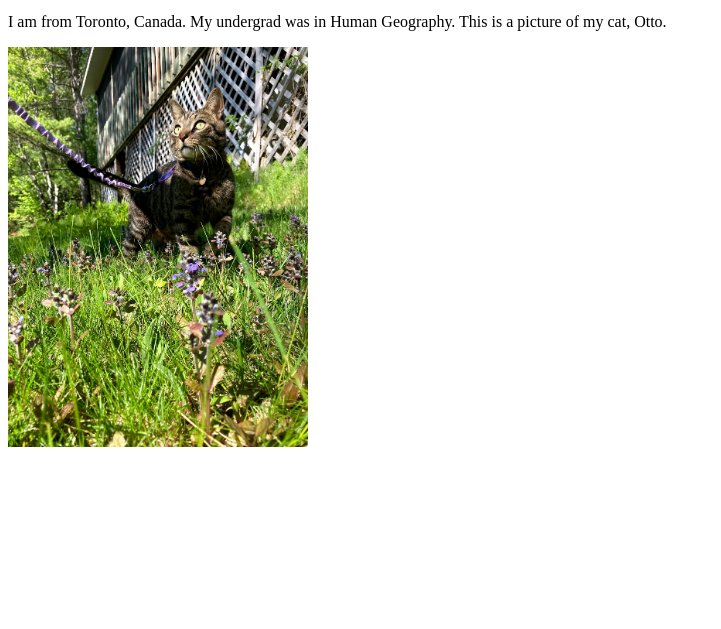
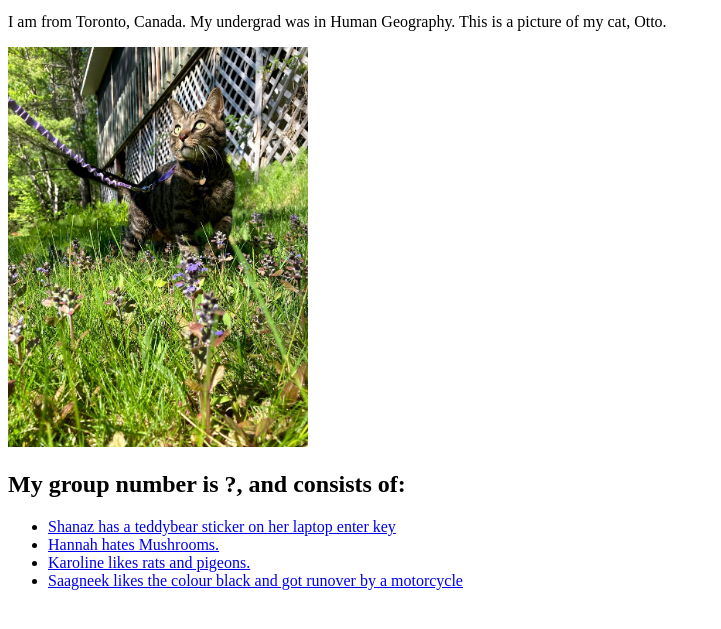
Before and after one commit to Vriesea/INST0018_23-24_uczca04, a plain HTML site: page index.html in a window 1280 px wide. Shown: the part 101-730 px from the top of the page, without its empty margins (0-721 px from the left). Drawn offline with Linux system fonts and the light colour scheme.

Commit message:
Update index.html

```diff
--- a/index.html
+++ b/index.html
@@ -8,5 +8,14 @@
  <p> My name is Astrid</p>
  <p> I am from Toronto, Canada. My undergrad was in Human Geography. This is a picture of my cat, Otto. </p>
  <img src="Otto.jpg"width="300" height="400">
+<h2>My group number is ?, and consists of:</h2>
+ <ul>
+  <li> <a href="https://shanazzzz.github.io/INST0018_23-24_uczcuni">Shanaz has a teddybear sticker on her laptop enter key</a></li>
+  <li> <a href="https://hestrey.github.io/INST0018_23-24_uczchs1">Hannah hates Mushrooms.</a></li>
+  <li> <a href="https://karolinehansen.github.io/INST0018_23-24_uczckkh">Karoline likes rats and pigeons.</a></li>
+  <li> <a href="https://saagneek.github.io/INST0018_23-24_uczcasu">Saagneek likes the colour black and got runover by a motorcycle </a></li>
+ </ul>
+
+
 </body>
 </html>
```
